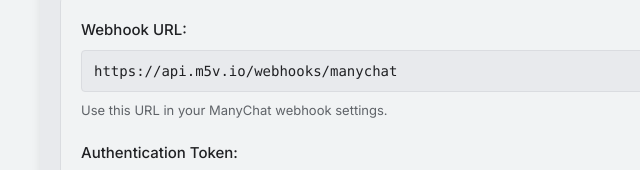
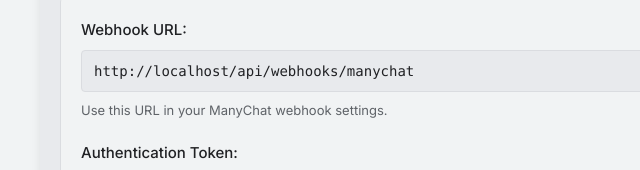
Before and after one commit to edrigu1989/Holder, a website: page webhook-settings.html in a window 1280 px wide. Shown: the part 254-424 px from the top of the page, 0-640 px from the left. Drawn offline with Linux system fonts and the light colour scheme; sample sign-in values are in the browser's storage.

Commit message:
Corregida URL de ManyChat para usar dominio dinámico

```diff
--- a/webhook-settings.html
+++ b/webhook-settings.html
@@ -772,6 +772,21 @@
                     '<i class="fas fa-moon"></i>';
             }
 
+            // Generar URL dinámica basada en la ubicación actual
+            const generateWebhookUrl = function() {
+                // Obtener el dominio actual
+                const currentDomain = window.location.origin;
+
+                // Crear la URL del webhook
+                const webhookUrl = `${currentDomain}/api/webhooks/manychat`;
+
+                // Actualizar el campo de entrada
+                document.getElementById('manychat-url').value = webhookUrl;
+            };
+
+            // Generar la URL al cargar la página
+            generateWebhookUrl();
+
             // Función para copiar al portapapeles
             const copyButtons = document.querySelectorAll('.copy-btn');
             const notification = document.getElementById('notification');
```
